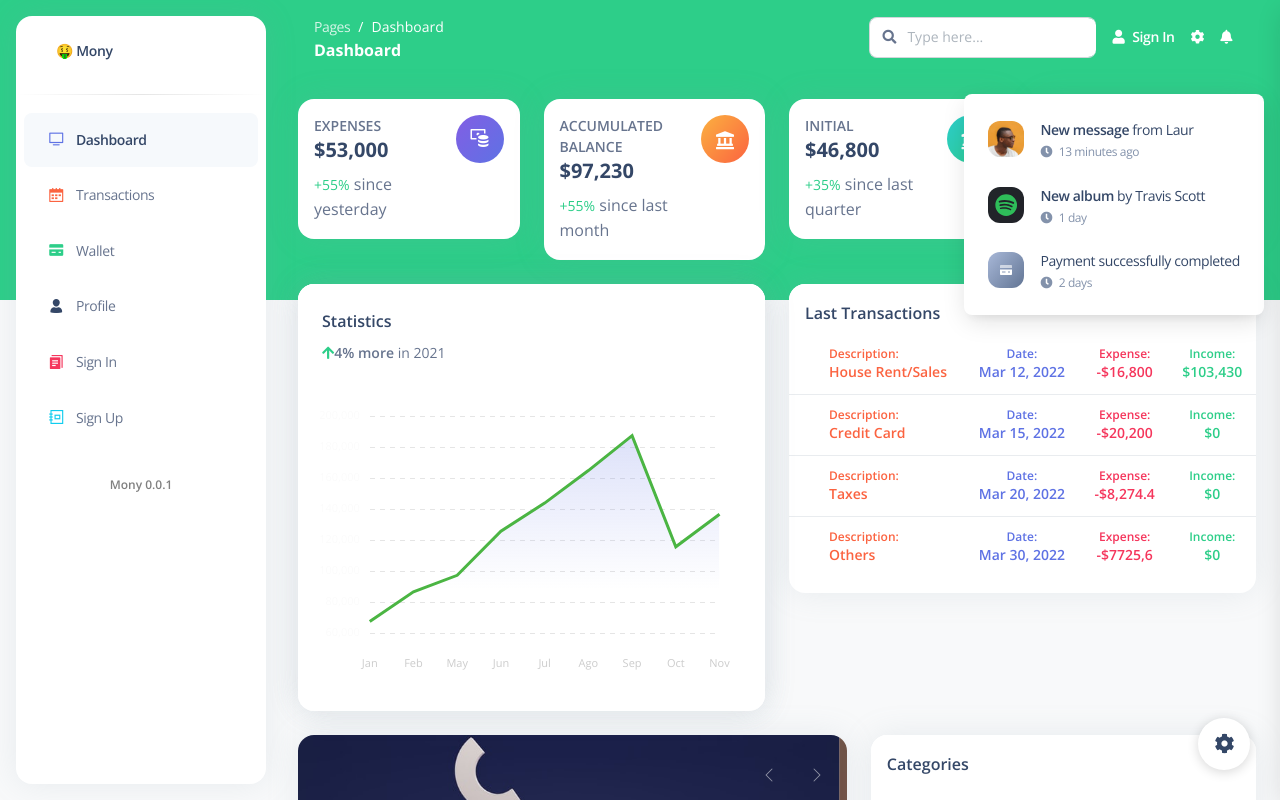
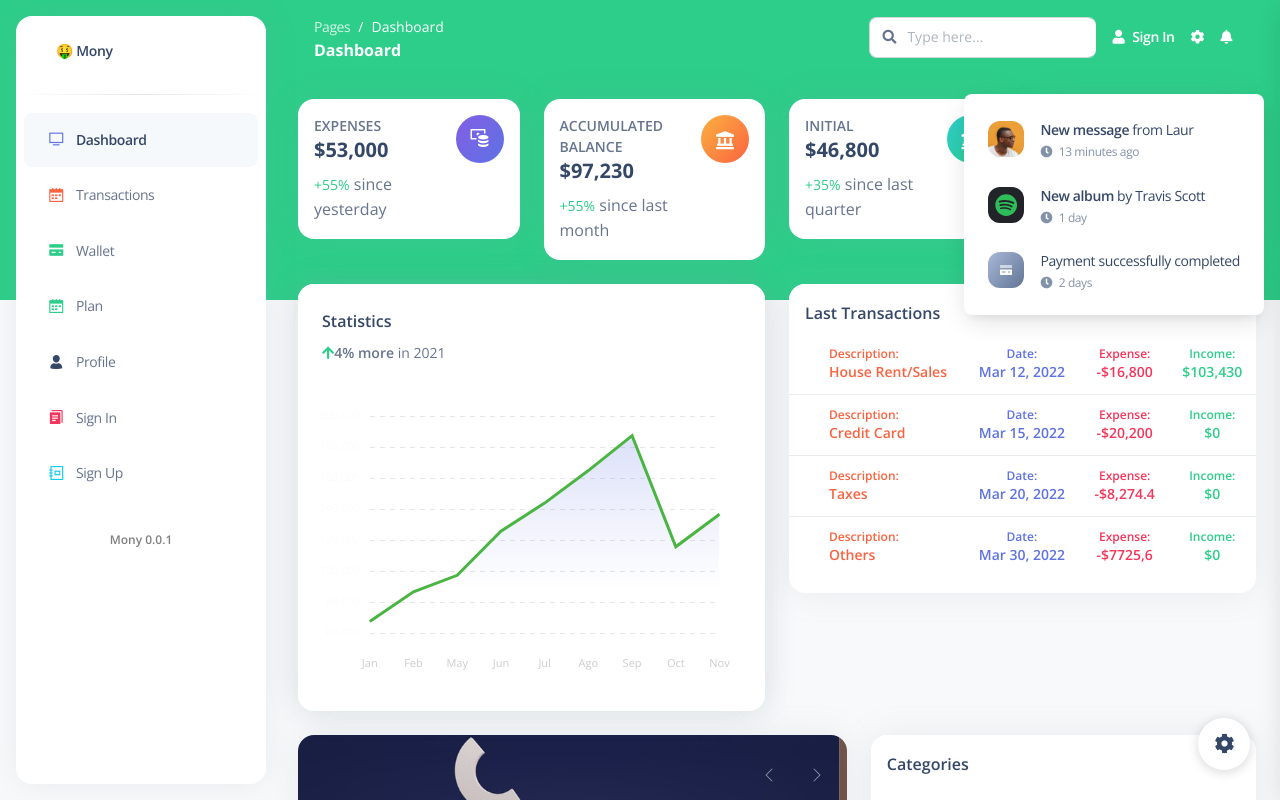
Before and after one commit to rodrigolimasd/vue-mony-site, a Vue app: page /dashboard-default in a window 1280 px wide. Shown: the top 800 px of the page. Built offline with nearby package versions, Linux system fonts and the light colour scheme.

Commit message:
plan menu, adjusts

```diff
--- a/src/components/layout/Sidenav/SidenavList.vue
+++ b/src/components/layout/Sidenav/SidenavList.vue
@@ -36,6 +36,17 @@
         >
           <template v-slot:icon>
             <i class="ni ni-credit-card text-success text-sm opacity-10"></i>
+          </template>
+        </sidenav-item>
+      </li>
+      <li class="nav-item">
+        <sidenav-item
+          url="/plan"
+          :class="getRoute() === 'plan' ? 'active' : ''"
+          :navText="'Plan'"
+        >
+          <template v-slot:icon>
+            <i class="ni ni-calendar-grid-58 text-success text-sm opacity-10"></i>
           </template>
         </sidenav-item>
       </li>
--- a/src/views/Plan/index.vue
+++ b/src/views/Plan/index.vue
@@ -14,7 +14,6 @@
           </div>
           <div class="card-body pt-1 p1">
 
-
               <slot v-for="y in schedulesByYear" :key="y.year">
                 <slot v-for="m in y.months" :key="y.year+'-'+m.month">
 
@@ -28,21 +27,20 @@
                          <h4 class="text-nowrap text-md text-secondary">{{getDay(e.date)}}</h4>
                       </div>
                       <div class="col-3 col-sm-2 p-1">
-                        <!-- <576px -->
-                          <CurrencyInput class="form-control form-control-sm text-danger currency-input"
+                          <CurrencyInput class="form-control form-control-sm text-danger text-bold currency-input"
                               v-model="e.expense" placeholder="Expense" :options="currencyOptions" />
                       </div>
                       <div class="col-3 col-sm-2 p-1">
-                          <CurrencyInput class="form-control form-control-sm text-success currency-input"
+                          <CurrencyInput class="form-control form-control-sm text-success text-bold currency-input"
                             v-model="e.income" placeholder="Income" :options="currencyOptions" />
                       </div>
                       <div class="col-4 col-sm-2 p-1">
-                          <CurrencyInput class="form-control form-control-sm currency-input"
+                          <CurrencyInput class="form-control form-control-sm currency-input text-bold"
                             v-model="e.balanceValue" placeholder="Balance Value" :options="currencyOptions" />
                       </div>
                       <div class="col-10 col-sm-4 p-1">
-                                 <input class="form-control text-primary text-md form-control-sm text-end" type="text"
-                              placeholder="Note" v-model="e.note">
+                                 <input class="form-control text-primary text-md form-control-sm text-end text-bold" type="text"
+                              placeholder="Note" v-model.lazy="e.note">
                       </div>
                       <div class="col-2 col-sm-1 p-1">
                           <div class="dropdown float-end">
@@ -95,7 +93,8 @@ export default {
     return {
       currencyOptions: {
           currency: 'USD',
-          autoDecimalDigits: true
+          autoDecimalDigits: true,
+          //currencyDisplay: 'hidden'
       }
     };
   },
```
